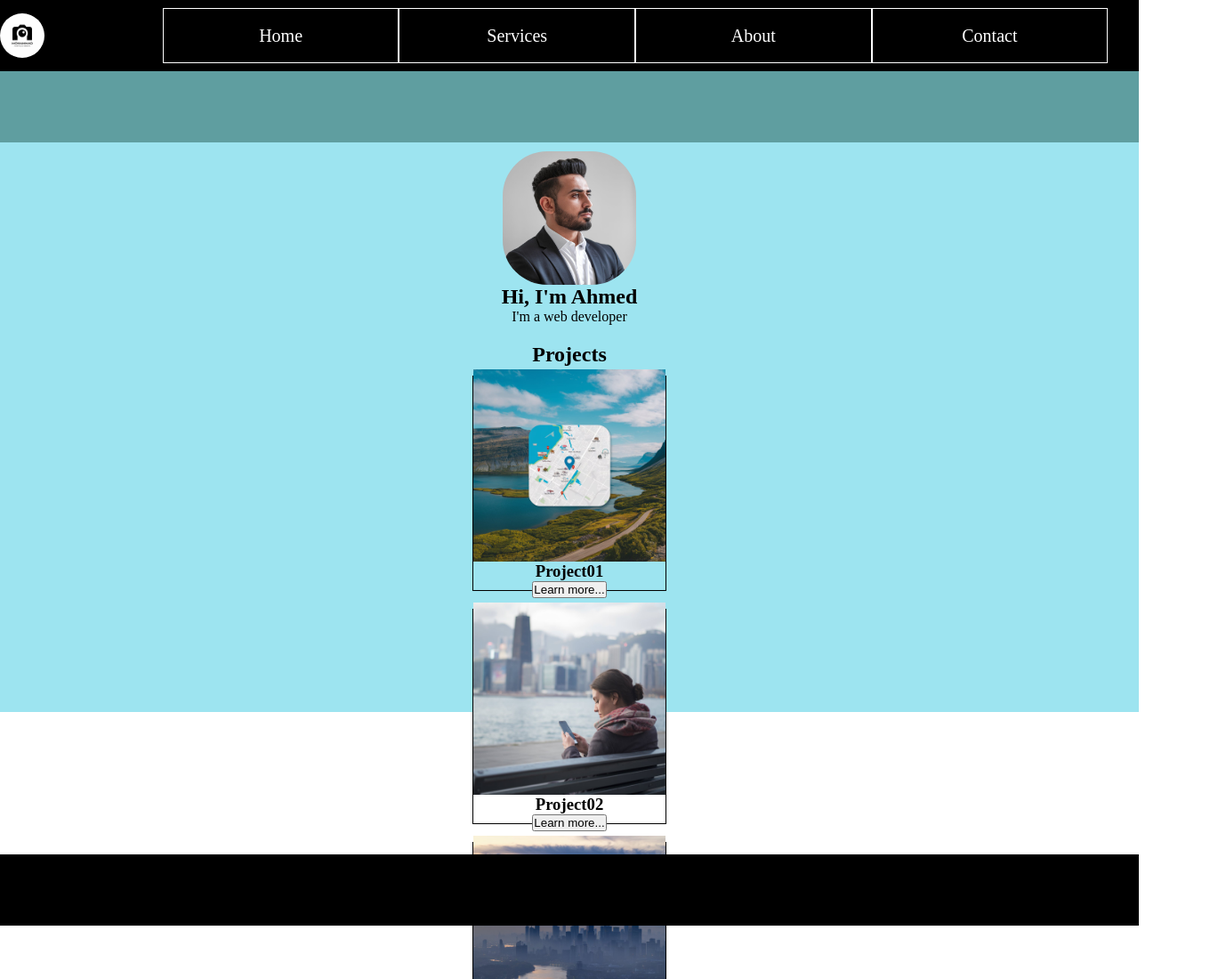
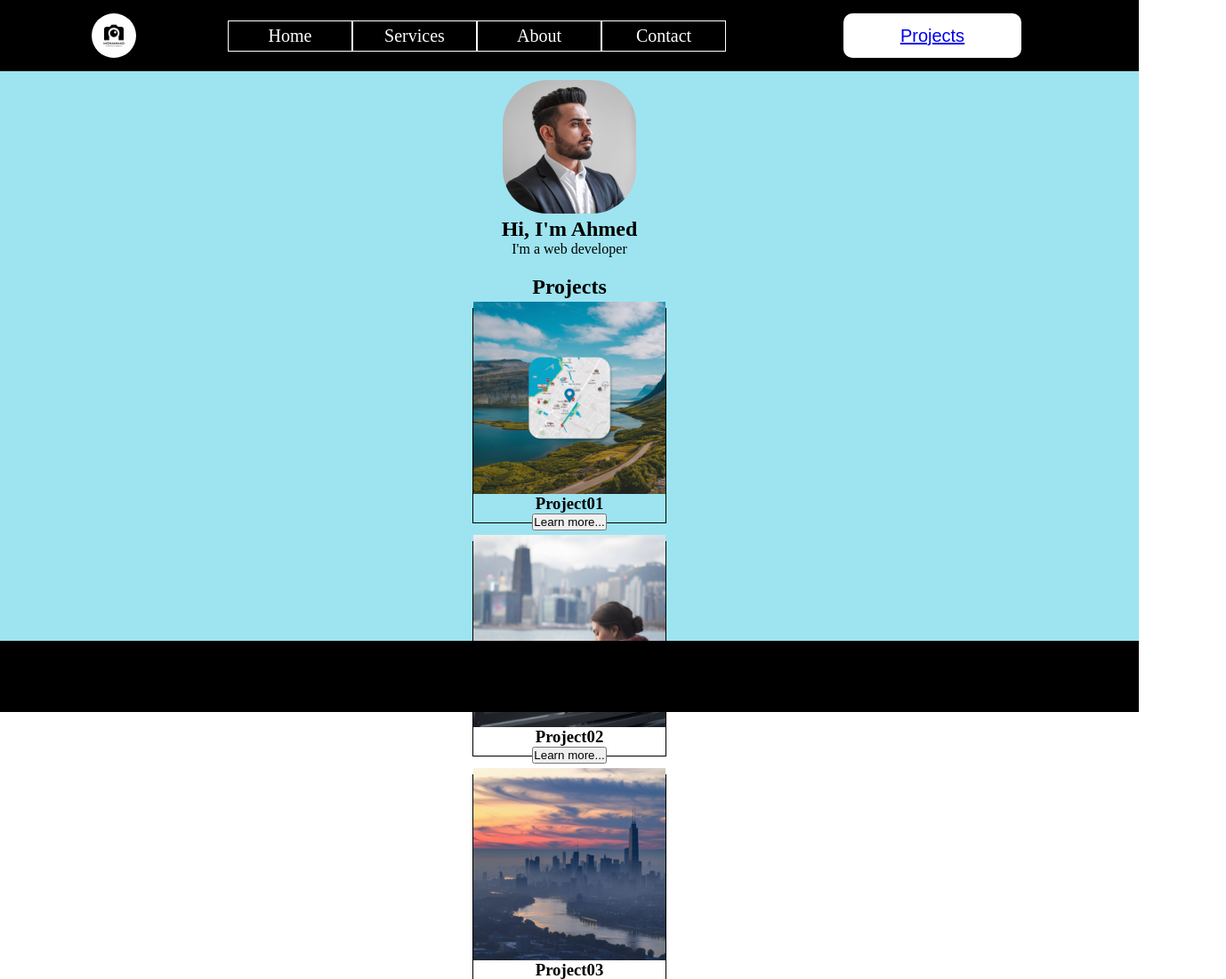
Before and after one commit to uodeeb/media, a plain HTML site: page index.html in a window 1280 px wide. Shown: the top 1100 px of the page at 89% size, 1378 px wide, since content can reach past the window. Drawn offline with nearby package versions, Linux system fonts and the light colour scheme.

Commit message:
last update

```diff
--- a/assets/css/large.css
+++ b/assets/css/large.css
@@ -4,14 +4,14 @@
         height: 200vh;
         width: 100vw;
         display: grid;
-        grid-template-rows: 20vh 100vh 20vh;
+        grid-template-rows: 10vh 80vh 10vh;
         grid-template-columns: 100vw;
         grid-template-areas: "hd" "mn" "ft";
     }
 
     #head {
         width: 100vw;
-        height: 20vh;
+        height: 10vh;
         background-color: black;
         display: flex;
         flex-direction: row;
@@ -20,10 +20,12 @@
     }
 
     #hd__sect01 {
-        flex: 4;
+        /* flex: 2; */
+        width: 20vw;
         display: flex;
         justify-content: center;
-        align-items: center
+        align-items: center;
+        height: 10vh;
     }
 
     #logo {
@@ -32,17 +34,17 @@
         border-radius: 50px;
     }
     #hd__sect02 {
-        flex: 6;
+        /* flex: 6; */
         display: flex;
         justify-content: center;
         align-items: center;
-
+        height: 10vh;
     }
     #navbar {
 
         display: flex;
         justify-content: center;
-        width: 100%;
+
     }
     #nav__list {
         display: flex;
@@ -50,7 +52,7 @@
         justify-content: center;
         align-items: center;
         list-style: none;
-        width: 80%;
+
         /* gap: 5px; */
 
     }
@@ -58,9 +60,9 @@
     .li__item {
         padding: 5px;
         border: 1px solid #fff;
-        width: calc(100vw/4*1);
+        width: calc(40vw/4*1);
         text-align: center;
-        height: 50px;
+        /* height: 50px; */
         display: flex;
         justify-content: center;
         align-items: center;
@@ -76,7 +78,21 @@
 
     #hd__sect03 {
         /* display: none; */
-        flex: 2;
+        flex: 4;
+        height: 10vh;
+        display: flex;
+        justify-content: center;
+        align-items: center
+    }
+
+    #hd__sect03 button {
+        width: 200px;
+        height: 50px;
+        background-color: #fff;
+        border: none;
+        border-radius: 10px;
+        font-size: 20px;
+        cursor: pointer;
     }
     /*-------------------------main-------------------------*/
     #mn {
--- a/assets/css/style.css
+++ b/assets/css/style.css
@@ -8,6 +8,11 @@
     padding: 0px;
     margin: 0px;
 }
+
+html {
+    scroll-behavior: smooth;
+}
+
 /*-------------------------container-------------------------*/
 #container {
     width: 100vw;
@@ -15,11 +20,11 @@
     background-color: cadetblue;
 }
 /*-------------------------header-------------------------*/
-#head {
+/* #head {
     width: 100%;
     height: 10vh;
     background-color: black;
-}
+} */
 
 /*-------------------------main-------------------------*/
 #mn {
--- a/index.html
+++ b/index.html
@@ -5,13 +5,18 @@
     <meta name="viewport" content="width=device-width, initial-scale=1.0">
     <title>Document</title>
     <link rel="stylesheet" href="./assets/css/style.css">
-
+    <link
+    rel="stylesheet"
+    href="https://cdnjs.cloudflare.com/ajax/libs/animate.css/4.1.1/animate.min.css"
+  />
 </head>
 <body>
     <div id="container">
         <header id="head">
             <section class="hd__sect" id="hd__sect01">
-                <img src="./assets/images/logo.jpeg" id="logo" alt="site logo">
+                <a href="/index.html"></a>
+                    <img src="./assets/images/logo.jpeg" id="logo" class="animate__animated animate__flip" alt="site logo">
+                </a>
             </section>
             <section class="hd__sect" id="hd__sect02">
                 <nav id="navbar">
@@ -20,23 +25,29 @@
                             <a href="#">Home</a>
                         </li>
                         <li class="li__item" id="li__item02">
-                            <a href="#">Services</a>
+                            <a href="./assets/pages/services.html">Services</a>
                         </li>
                         <li class="li__item" id="li__item03">
-                            <a href="#">About</a>
+                            <a href="./assets/pages/about.html">About</a>
                         </li>
                         <li class="li__item" id="li__item04">
-                            <a href="#">Contact</a>
+                            <a href="./assets/pages/contact.html">Contact</a>
                         </li>
                     </ul>
                 </nav>
             </section>
-            <section class="hd__sect" id="hd__sect03"></section>
+            <section class="hd__sect" id="hd__sect03">
+                <button id="btn">
+                    <a href="#mn__sect02">Projects</a>
+                </button>
+            </section>
 
         </header>
         <main id="mn">
             <section class="mn__sect" id="mn__sect01">
-                <img id="profile" src="./assets/images/profile.jpeg" alt="my photo">
+                <a href="./index.html">
+                    <img id="profile" src="./assets/images/profile.jpeg" alt="my photo">
+                </a>
                 <h1>Hi, I'm <span id="name">Ahmed</span></h1>
                 <p id="des">I'm a web developer</p>
             </section>
```
